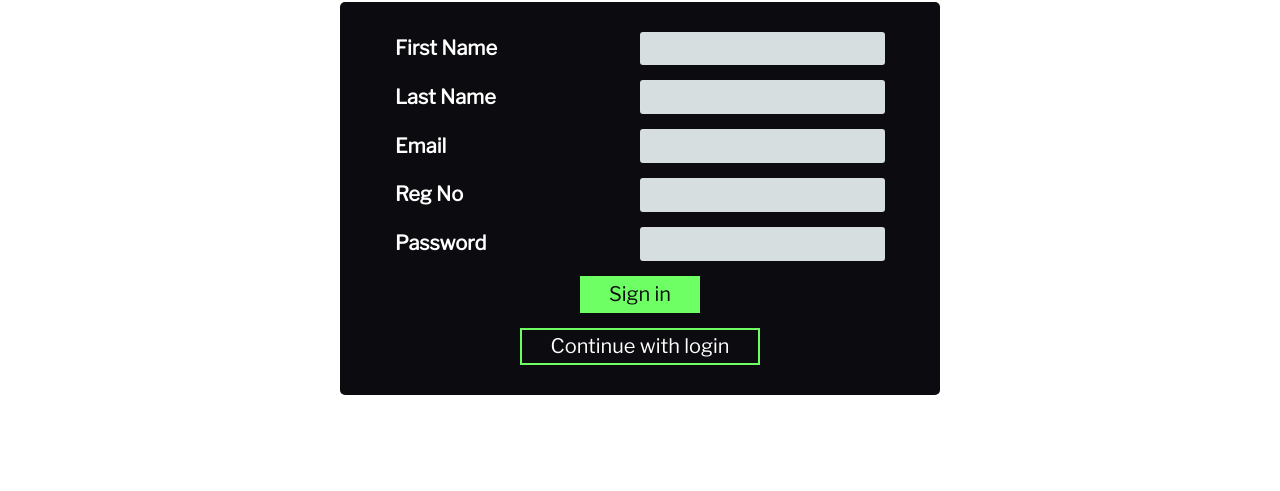
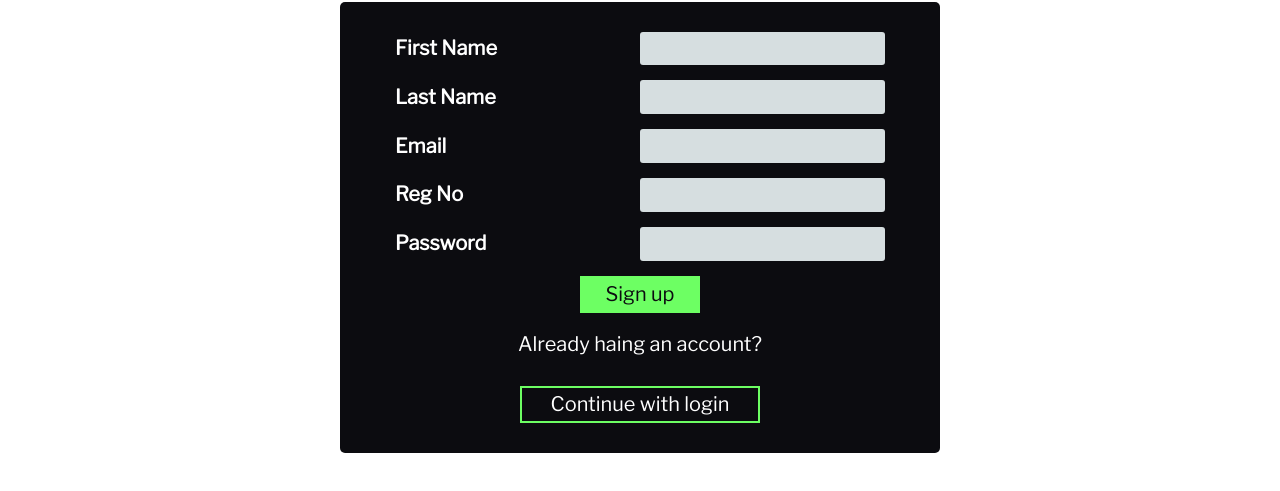
Before and after one commit to AkashRaman/CodeAlgo-StudentSignup, a plain HTML site: page index.html in a window 1280 px wide. Shown: the part 157-648 px from the top of the page. Drawn offline with nearby package versions, Linux system fonts and the light colour scheme.

Commit message:
main.js change35

```diff
--- a/Resource/css/style.css
+++ b/Resource/css/style.css
@@ -1130,6 +1130,12 @@ nav {
 }
 
 
+form p{
+    color: #fff;
+    text-align: center;
+    margin: 20px 0 15px 0;
+}
+
 .sticky .nav-section.hover li div a:hover,
 .sticky .nav-section li div a:active{
 
--- a/index.html
+++ b/index.html
@@ -77,7 +77,8 @@
                           class="form__input form__input--duration" id="password-box"
                         />
                       </div>
-                      <button class="form__btn sign-in-btn" id="btn-signup">Sign in</button>
+                      <button class="form__btn sign-in-btn" id="btn-signup">Sign up</button>
+                      <p>Already haing an account?</p>
                       <button class="form__btn sign-in-btn btn2"  id="btn-cwlogin">Continue with login</button>
                     </form>
                   </ul>
```
